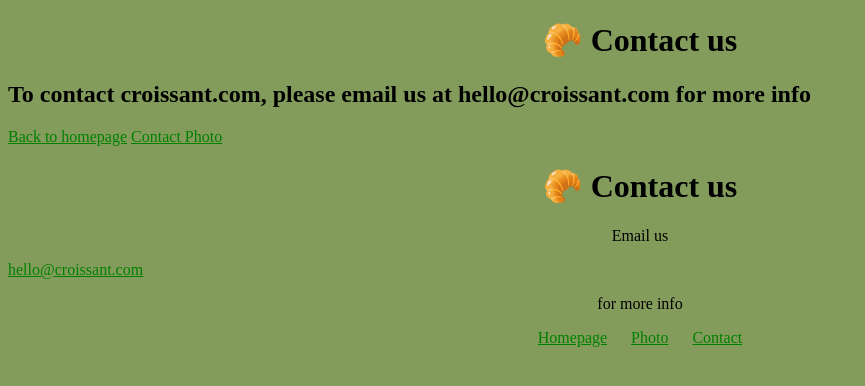
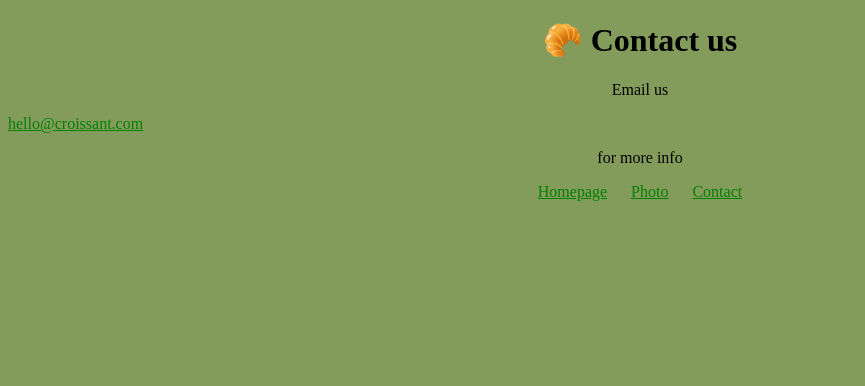
Before and after one commit to lenna89/Croissant, a plain HTML site: page contact.html in a window 1280 px wide. Shown: the whole page, without its empty margins (0-865 px from the left). Drawn offline with Linux system fonts and the light colour scheme.

Commit message:
Update contact.html

```diff
--- a/contact.html
+++ b/contact.html
@@ -10,11 +10,6 @@
 
 </head>
 <body>
-<h1>🥐 Contact us</h1>
-<h2> To contact croissant.com, please email us at hello@croissant.com for more info</h2>
-<a href="/">Back to homepage</a>
-<a href="/contact.html">Contact </a>
-<a href="photo.html">Photo</a>
 
 
 <h1 center>🥐 Contact us</h1>
```
